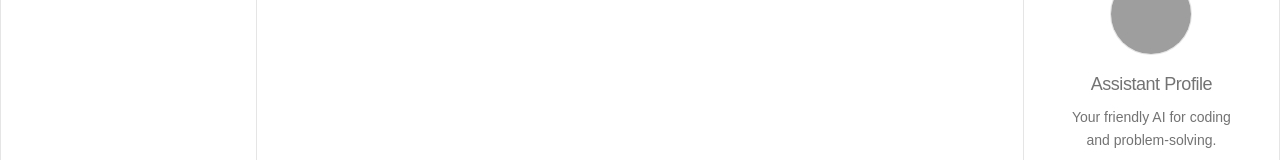
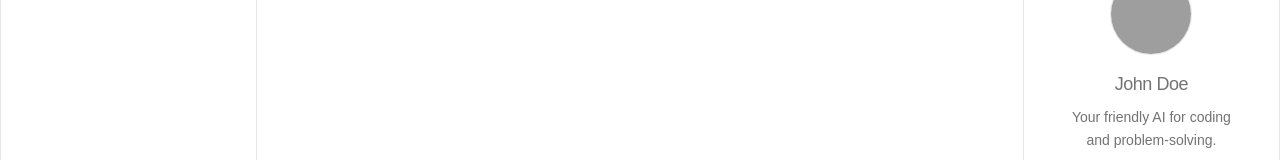
Before and after one commit to csabika98/ConvoVault, a React (Vite) app: page / in a window 1280 px wide. Shown: the part 151-311 px from the top of the page. Built offline with nearby package versions, Linux system fonts and the light colour scheme; grey boxes are pictures that could not be loaded.

Commit message:
add useStates to AIProfile.jsx with default placeholder values

```diff
--- a/src/components/Profile/AIProfile.jsx
+++ b/src/components/Profile/AIProfile.jsx
@@ -9,10 +9,12 @@ import {
 import { Avatar, AvatarFallback, AvatarImage } from "@/components/ui/avatar";
 import { Button } from "@/components/ui/button";
 import { RefreshCw } from "lucide-react";
+import { useState } from "react";
 
 function AIProfile() {
-  const personality =
-    "Curious, pragmatic, and helpful. Enjoys explaining complex things simply and writing clean, readable code. Always tries to ask clarifying questions before jumping to solutions.";
+  const [name, setName] = useState('John Doe');
+  const [introduction, SetIntroduction] = useState('Your friendly AI for coding and problem‑solving.');
+  const [personality, setPersonality] = useState('Curious, pragmatic, and helpful. Enjoys explaining complex things simply and writing clean, readable code. Always tries to ask clarifying questions before jumping to solutions.');
 
   return (
     <>
@@ -27,10 +29,8 @@ function AIProfile() {
             </Avatar>
           </EmptyMedia>
 
-          <EmptyTitle>Assistant Profile</EmptyTitle>
-          <EmptyDescription>
-            Your friendly AI for coding and problem‑solving.
-          </EmptyDescription>
+          <EmptyTitle>{name}</EmptyTitle>
+          <EmptyDescription>{introduction}</EmptyDescription>
         </EmptyHeader>
         <EmptyContent className="flex flex-col gap-4 text-sm text-muted-foreground">
           <p>
```
